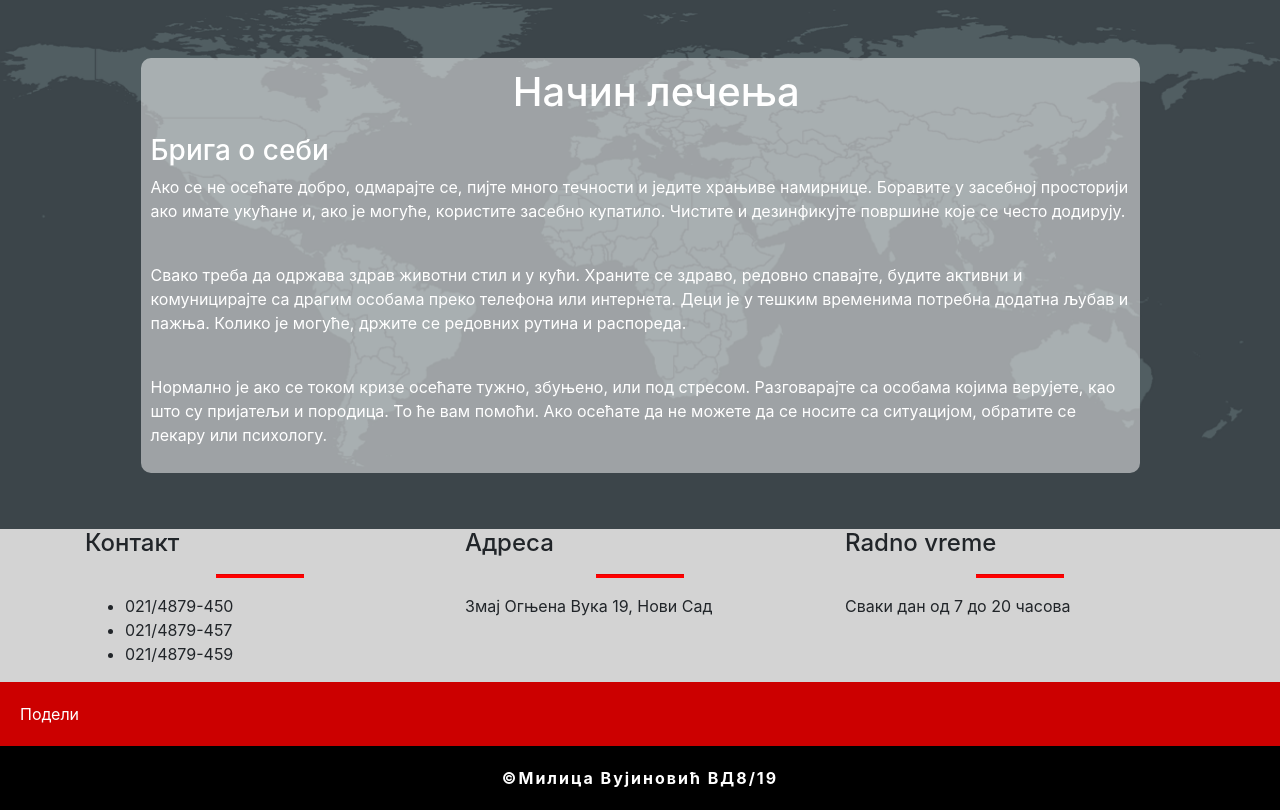
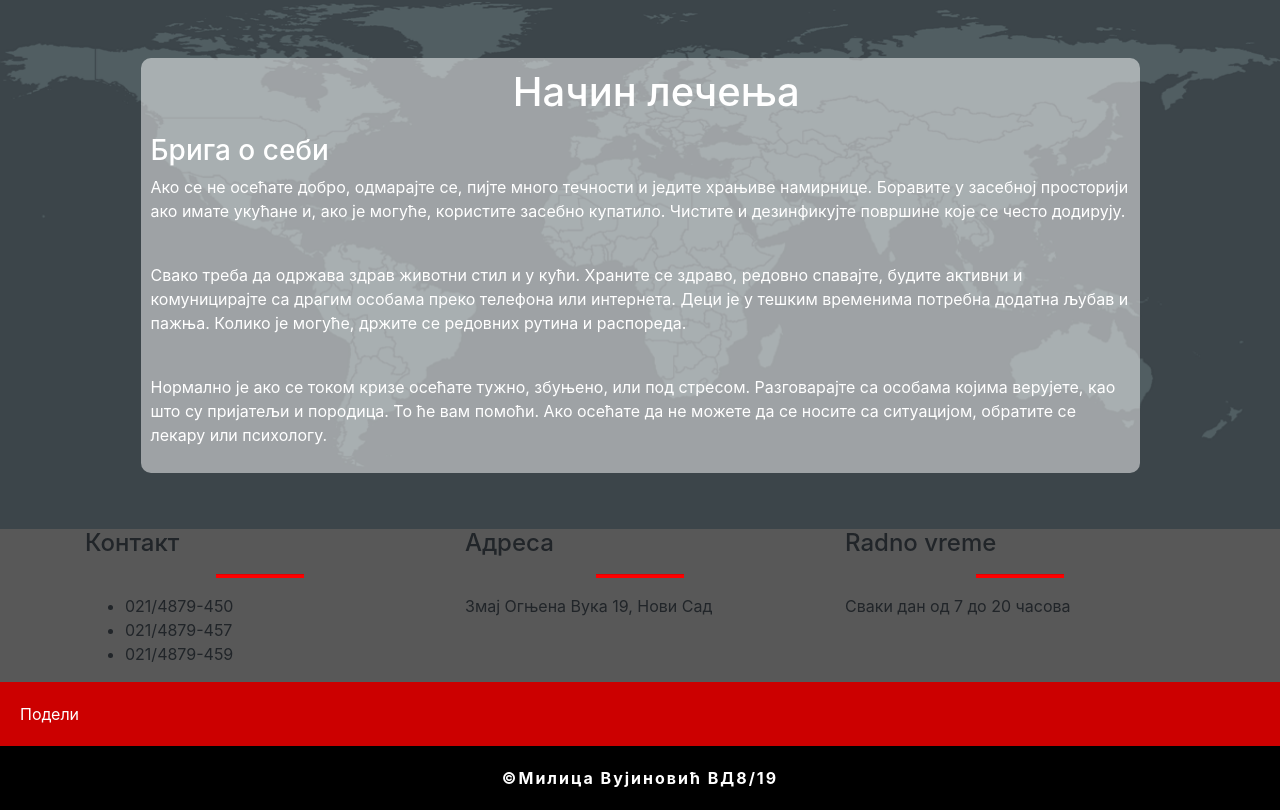
Before and after one commit to Milica21122000/Korona-Info, a plain HTML site: page index.html in a window 1280 px wide. Shown: the part 3204-4014 px from the top of the page. Drawn offline with nearby package versions, Linux system fonts and the light colour scheme.

Commit message:
Update style.css

```diff
--- a/style.css
+++ b/style.css
@@ -180,3 +180,4 @@ footer{
 	background: rgba(204, 0, 0);
 	padding: 20px;
 }
+.kontakt{background-color: grey; background-color:rgb(88,88,88);}
```
